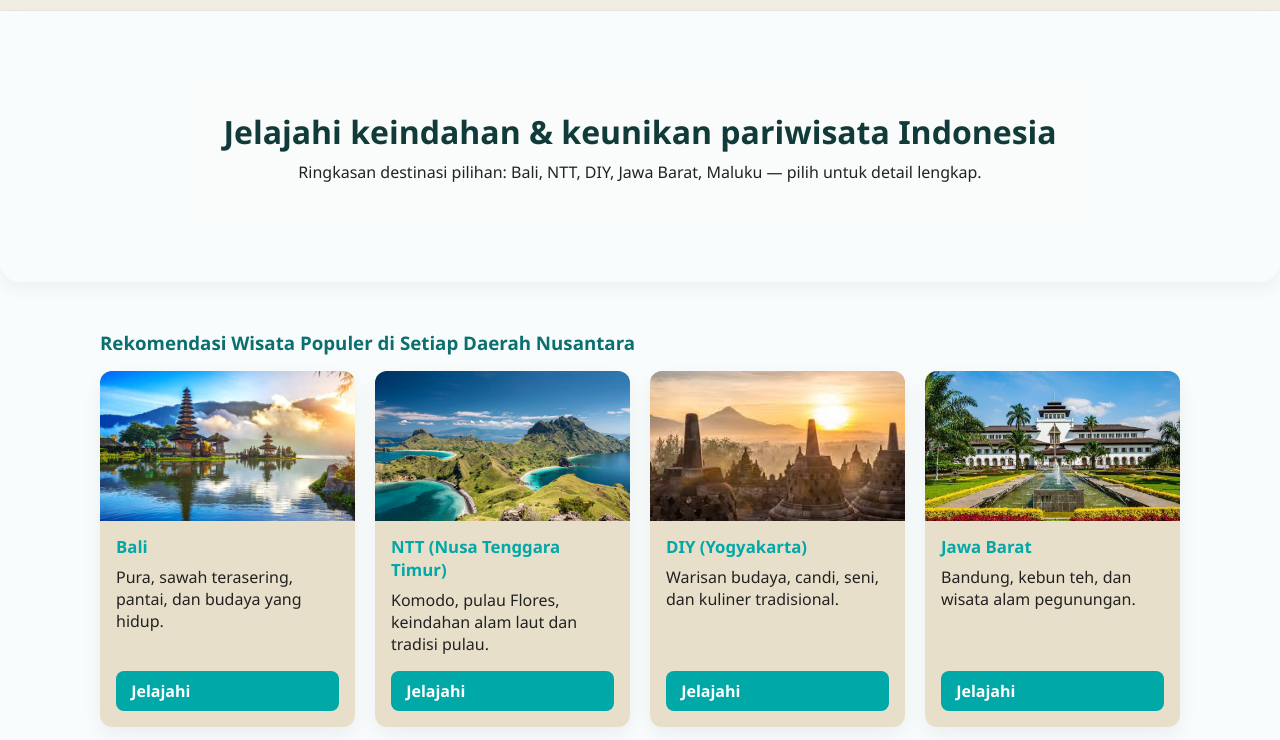
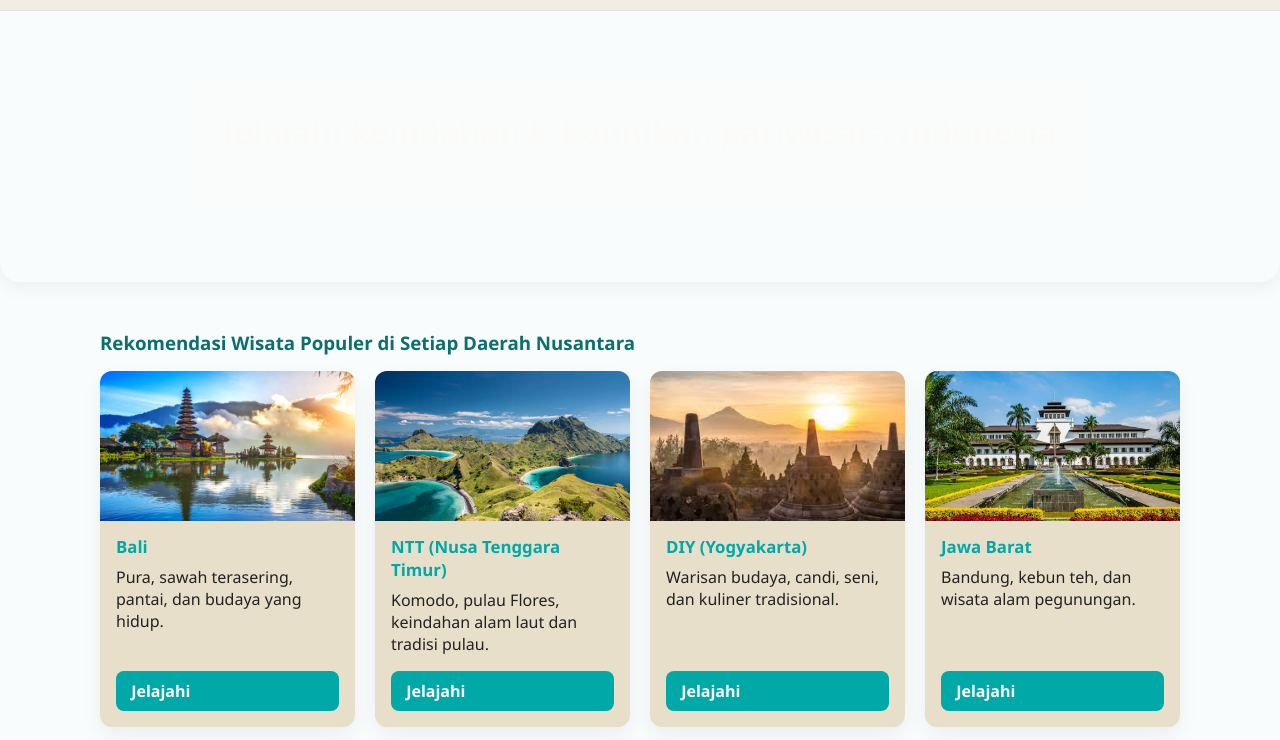
Before and after one commit to HananuWira/Eksplora-Nusantara-Website, a plain HTML site: page index.html in a window 1280 px wide. Shown: the part 60-800 px from the top of the page. Drawn offline with Linux system fonts and the light colour scheme.

Commit message:
Update css style index.css

```diff
--- a/css style index.css
+++ b/css style index.css
@@ -82,10 +82,10 @@ body{
   max-width:900px;margin:0 auto;text-align:center;padding:2rem;background:rgba(255,255,255,0.08);border-radius:10px;
 }
 .hero h2{
-  font-size:2rem;color:rgba(3,48,45,0.95);margin-bottom:.5rem;text-shadow:0 1px 0 rgba(255,255,255,0.2);
+  font-size:2rem;color:rgba(250, 250, 248, 0.95);margin-bottom:.5rem;text-shadow:0 1px 0 rgba(255,255,255,0.2);
 }
 .hero p{
-  color:var(--muted);font-size:1rem
+  color:var(--bg);font-size:1rem
 }
 
 /* REGIONS */
```
